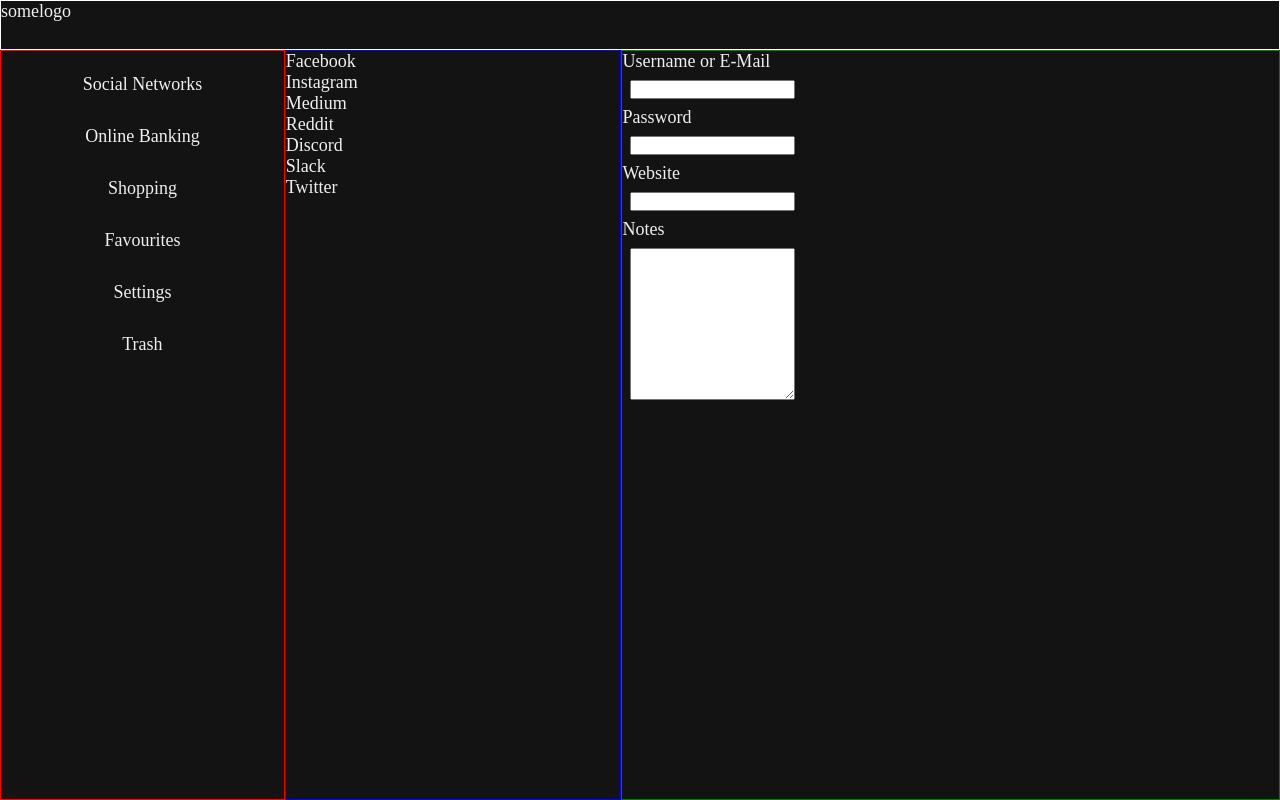
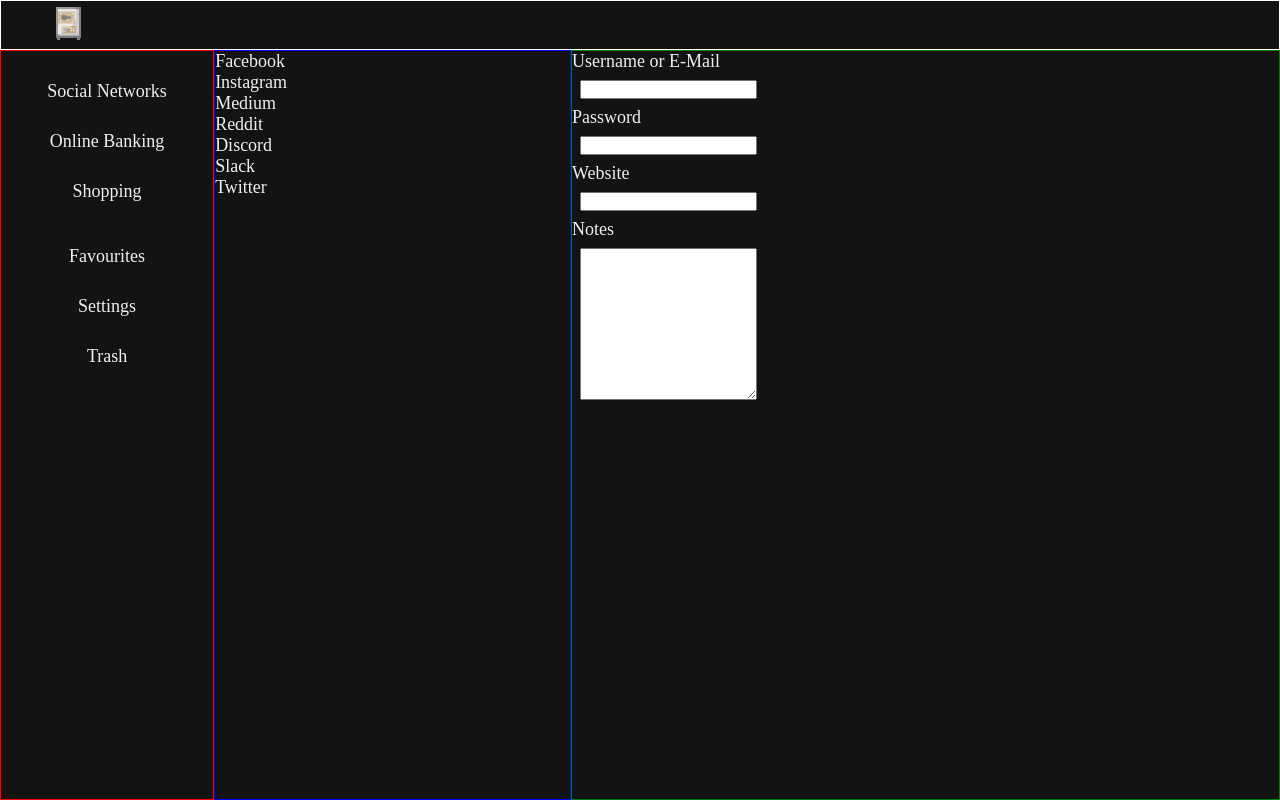
Before and after one commit to IcyDrae/vaults, a Vue app in the folder web/: page / in a window 1280 px wide. Built offline with nearby package versions, Linux system fonts and the light colour scheme; a web font is replaced by a local one.

Commit message:
frontend: added placeholder logo and some more styles

```diff
--- a/web/src/App.vue
+++ b/web/src/App.vue
@@ -1,6 +1,6 @@
 <template>
   <div class="head">
-    <p>somelogo</p>
+    <img src="@/assets/logo.png" alt="Logo">
   </div>
   <div class="dashboard">
     <div class="navigation">
--- a/web/src/styles/general.scss
+++ b/web/src/styles/general.scss
@@ -19,6 +19,11 @@ body {
       border: 1px solid white;
       width: 100%;
       height: 50px;
+
+      img {
+        width: 35px;
+        margin: 5px 5px 5px 50px;
+      }
     }
 
     .dashboard {
@@ -36,33 +41,37 @@ body {
       }
 
       .navigation {
-        flex-grow: 2;
+        flex-grow: 3;
+        flex-basis: 0;
         border: 1px solid red;
 
         align-items: center;
 
         ul {
           list-style-type: none;
-          margin: 0;
+          margin-top: 15px;
           padding: 0;
           width: 100%;
         }
 
         li {
           text-align: center;
-          margin-top: 15px;
+
+          height: 50px;
+          line-height: 50px;
 
           a {
             display: block;
             color: $white;
-            padding: 8px 16px;
+            //padding: 16px 16px;
             text-decoration: none;
           }
         }
 
         li a:hover {
-          background-color: #555;
-          color: white;
+          background-color: #232323;
+          color: #ffffff;
+          font-weight: 600;
         }
       }
 
```
Also changed, not shown: web/src/assets/logo.png, 1 other file (tests, documents, lock files or other folders).
